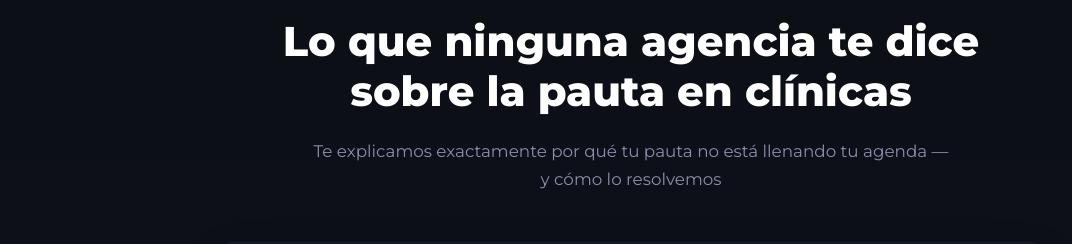
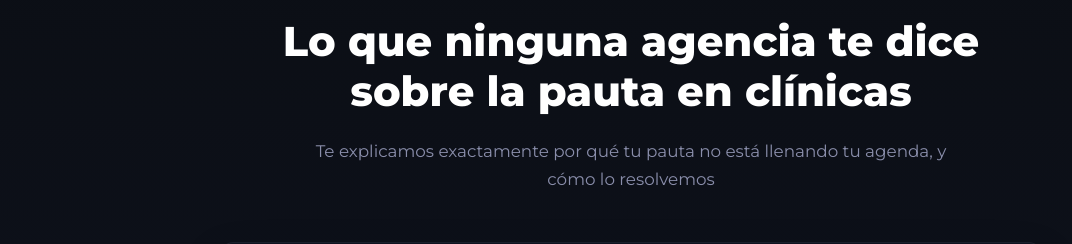
Before and after one commit to DavidRestrepoo/pyDistinto, an Angular app: page /landing in a window 1280 px wide. Shown: the part 1220-1464 px from the top of the page, without its empty margins (9-1081 px from the left). Built offline with nearby package versions, Linux system fonts and the light colour scheme.

Commit message:
style: corregir puntuación en subtítulo de la sección de video de landing

```diff
--- a/src/app/pages/landing/landing.component.html
+++ b/src/app/pages/landing/landing.component.html
@@ -73,7 +73,7 @@
         Lo que ninguna agencia te dice sobre la pauta en clínicas
       </h2>
       <p class="srv-nadie__subtitle">
-        Te explicamos exactamente por qué tu pauta no está llenando tu agenda — y cómo lo resolvemos
+        Te explicamos exactamente por qué tu pauta no está llenando tu agenda, y cómo lo resolvemos
       </p>
 
       <div class="srv-nadie__video-card">
```
